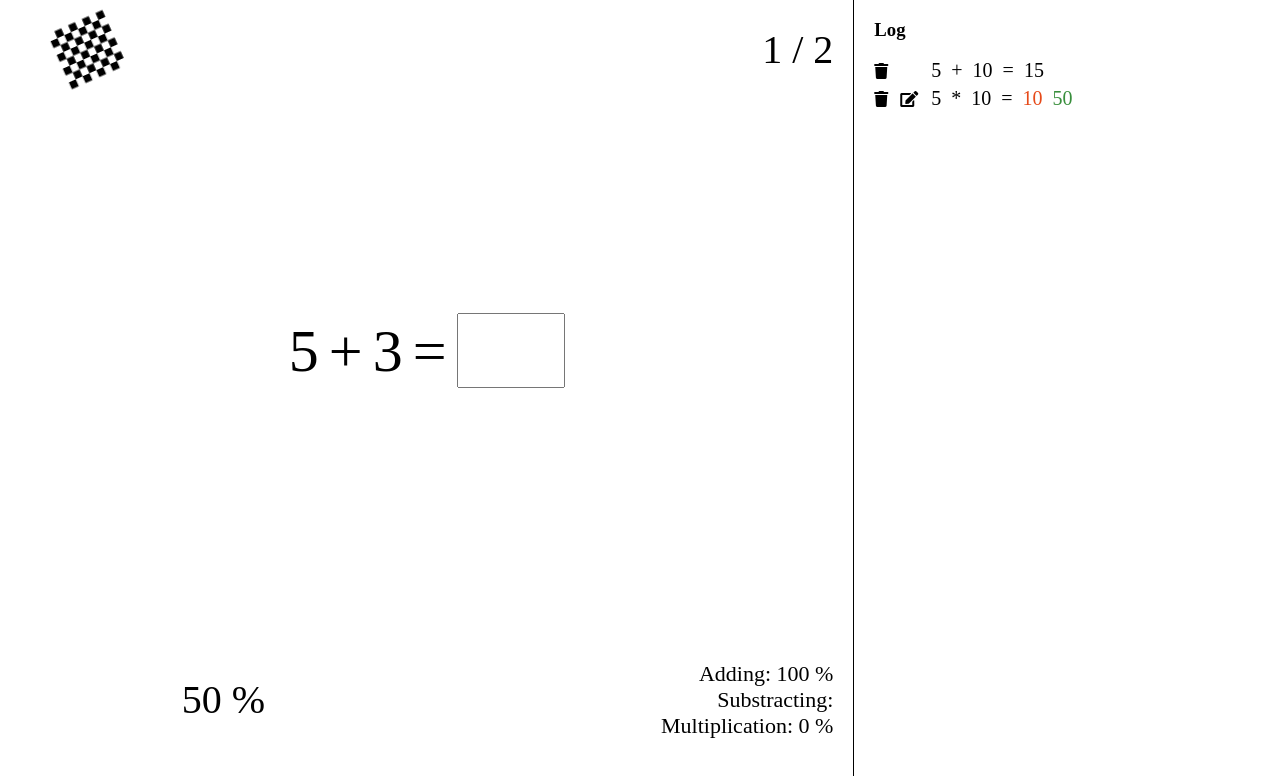
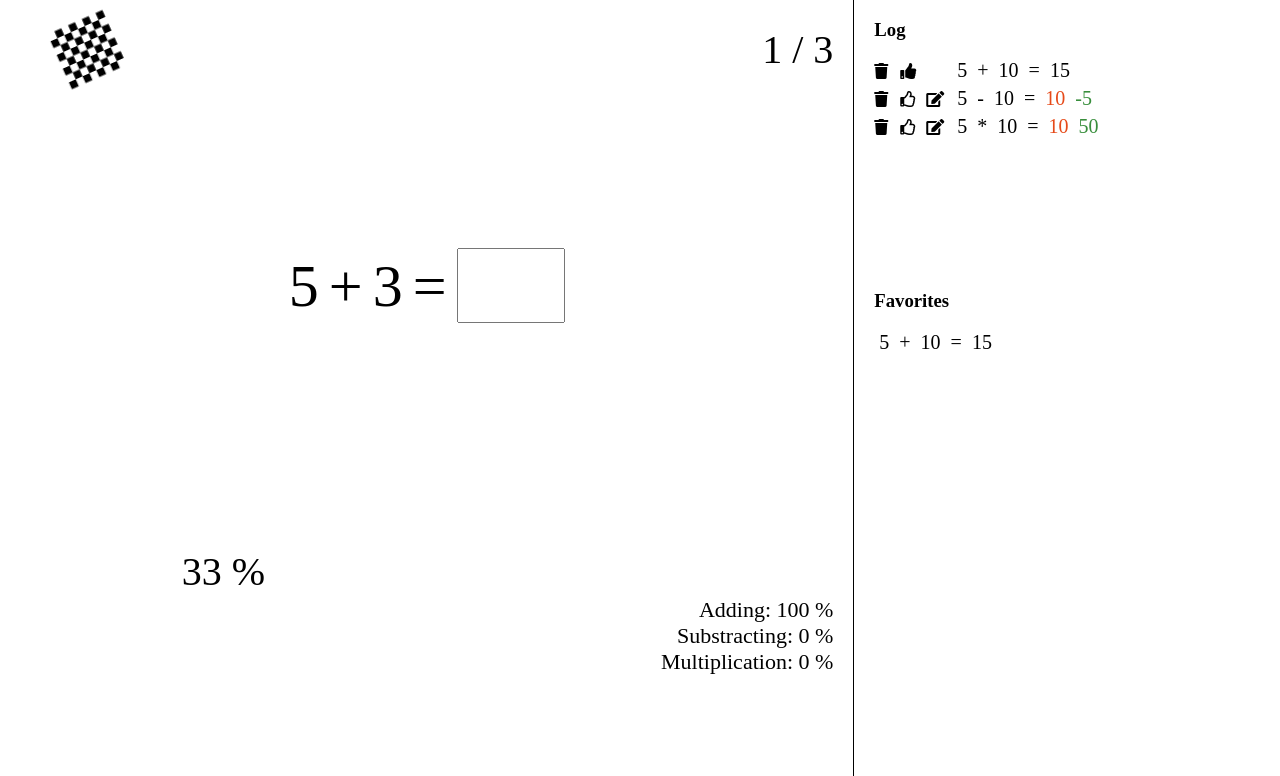
Before and after one commit to karlklin/math-competition-redux-learning, a React (Create React App) app: page / in a window 1280 px wide. Both pictures are taken after a click on the icon 882 px from the left and 99 px from the top of the page. Shown: the top 776 px of the page. Built offline with nearby package versions, Linux system fonts and the light colour scheme.

Commit message:
favourites

```diff
--- a/src/components/CompetitionManager.js
+++ b/src/components/CompetitionManager.js
@@ -3,6 +3,7 @@ import {Header} from './Header';
 import {Competition} from './Competition';
 import {PercentageHistory} from './PercentageHistory';
 import {HistoryLog} from './HistoryLog';
+import {Favourites} from "./Favourites";
 
 export function CompetitionManager() {
 
@@ -12,12 +13,19 @@ export function CompetitionManager() {
         { id: 3, a: 5, b: 10, operator: '*', answer: 10 },
     ]);
 
+    const [favourites, addLike, removeLike] = useFavourites();
+
     return (
         <div className="container">
             <Header answers={answers}/>
             <Competition onAnswer={addAnswer}/>
             <PercentageHistory answers={answers}/>
-            <HistoryLog history={answers} onDelete={deleteAnswer}/>
+            <HistoryLog history={answers}
+                        onDelete={deleteAnswer}
+                        favourites={favourites}
+                        onLike={addLike}
+                        onDislike={removeLike}/>
+            <Favourites items={favourites}/>
         </div>
     );
 }
@@ -28,3 +36,10 @@ const useAnswers = (initial = []) => {
     const deleteAnswer = id => setAnswers(answers.filter(item => item.id !== id));
     return [answers, addAnswer, deleteAnswer];
 };
+
+const useFavourites = (initial =[]) => {
+    const [favourites, setFavourite] = useState(initial);
+    const addLike = answer => setFavourite([...favourites, answer]);
+    const removeLike = id => setFavourite(favourites.filter(item => item.id !== id));
+    return [favourites, addLike, removeLike];
+};
--- /dev/null
+++ b/src/components/FavouriteItem.js
@@ -0,0 +1,17 @@
+import React from 'react';
+import { correctAnswer, isCorrect } from "../services/competitionHelper";
+
+export function FavouriteItem({item}) {
+    const correct = isCorrect(item);
+
+    return (
+        <div className={correct ? 'history-log-item correct' : 'history-log-item wrong'}>
+            <span>{item.a}</span>
+            <span>{item.operator}</span>
+            <span>{item.b}</span>
+            <span>=</span>
+            <span className="answer">{item.answer}</span>
+            <span className="correct-answer">{correctAnswer(item)}</span>
+        </div>
+    );
+};
--- /dev/null
+++ b/src/components/Favourites.js
@@ -0,0 +1,14 @@
+import React from 'react';
+import { FavouriteItem } from "./FavouriteItem";
+
+export const Favourites = ({items}) => {
+    return (
+        <div className="favourites history-log">
+            <h3>Favorites</h3>
+            {items.map(item =>
+                <FavouriteItem
+                    id={item.id}
+                    item={item}/>)}
+        </div>
+    );
+};
--- a/src/components/HistoryLog.js
+++ b/src/components/HistoryLog.js
@@ -1,12 +1,21 @@
 import React from 'react';
 import {HistoryLogItem} from './HistoryLogItem';
 
-export function HistoryLog({history, onDelete}) {
+export function HistoryLog({history, favourites, onDelete, onLike, onDislike}) {
+
+    const isLike = id => !!favourites.find(fav => fav.id === id);
 
     return (
         <div className="history-log">
             <h3>Log</h3>
-            {history.map(item => <HistoryLogItem key={item.id} item={item} onDelete={onDelete}/>)}
+            {history.map(item =>
+                <HistoryLogItem
+                    key={item.id}
+                    item={item}
+                    isLike={isLike(item.id)}
+                    onDelete={onDelete}
+                    onLike={onLike}
+                    onDislike={onDislike} />)}
         </div>
     );
 }
--- a/src/components/HistoryLogItem.js
+++ b/src/components/HistoryLogItem.js
@@ -1,8 +1,7 @@
 import React, { useState, useRef } from 'react';
 import {correctAnswer, isCorrect} from '../services/competitionHelper';
-import {Competition} from './Competition';
 
-export function HistoryLogItem({item, onDelete}) {
+export function HistoryLogItem({item, isLike, onDelete, onLike, onDislike}) {
 
     const correct = isCorrect(item);
     const [editor, toggleEditor] = useToggle(false);
@@ -25,6 +24,8 @@ export function HistoryLogItem({item, onDelete}) {
     return (
         <div className={correct ? 'history-log-item correct' : 'history-log-item wrong'}>
             <i className="fas fa-trash" onClick={() => onDelete(item.id)}></i>
+            {!isLike ? <i className="far fa-thumbs-up" onClick={() => onLike(item)}></i> : null}
+            {isLike ? <i className="fas fa-thumbs-up" onClick={() => onDislike(item.id)}></i> : null}
             { isToEdit ? <i className="fas fa-edit" onClick={toggleEditor}></i> : null }
             { correct ? <i className="fas"></i> : null }
             { isInEdit ? <i className="fas fa-check" onClick={update}></i> : null }
--- a/src/components/Logo.js
+++ b/src/components/Logo.js
@@ -12,7 +12,7 @@ export function Logo() {
                 setAnimation(true);
             }
         }
-    });
+    }, [animation, previousAnimation]);
 
     return (
         <div className={animation ? 'logo animating' : 'logo'}>
--- a/src/styles.scss
+++ b/src/styles.scss
@@ -22,6 +22,7 @@ input[type=number]::-webkit-outer-spin-button {
   .competition { grid-area: competition }
   .percentage-history { grid-area: history }
   .history-log { grid-area: log }
+  .favourites { grid-area: favourites}
 
   display: grid;
   grid-template-columns: repeat(3, 1fr);
@@ -29,7 +30,8 @@ input[type=number]::-webkit-outer-spin-button {
   grid-template-areas:
     'header header log'
     'competition competition log'
-    'history history log'
+    'competition competition favourites'
+    'history history favourites'
   ;
 }
 
@@ -108,7 +110,18 @@ input[type=number]::-webkit-outer-spin-button {
       display: inline-block;
       width: 16px;
     }
+    .far {
+      font-size: 16px;
+      margin-right: 10px;
+      display: inline-block;
+      width: 16px;
+    }
   }
+}
+
+.favourites {
+  border-left: 1px solid #000000;
+  padding-left: 20px;
 }
 
 .header {
@@ -133,14 +146,6 @@ input[type=number]::-webkit-outer-spin-button {
   }
 }
 
-.animating {
-  animation:3s rotateRight infinite linear;
-}
-
-@keyframes rotateRight{
-  100%{ transform:rotate(360deg); }
-}
-
 .percentage-history {
   display: grid;
   grid-template-columns: repeat(2, 1fr);
@@ -161,3 +166,11 @@ input[type=number]::-webkit-outer-spin-button {
     margin: auto 0;
   }
 }
+
+.animating {
+  animation:3s rotateRight infinite linear;
+}
+
+@keyframes rotateRight{
+  100%{ transform:rotate(360deg); }
+}
```
